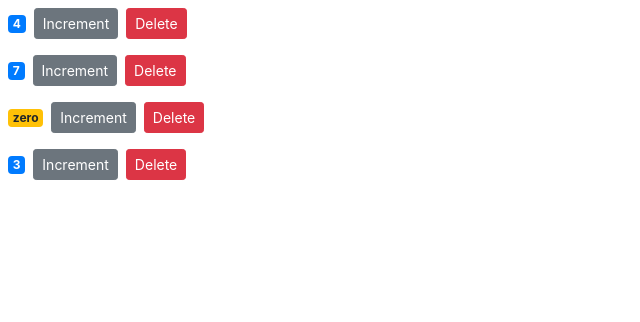
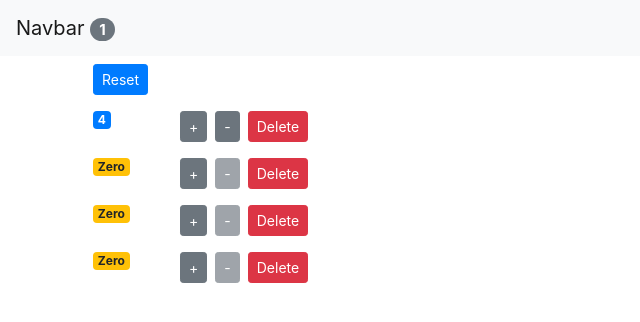
Before and after one commit to SinaMirzahosseinian/shopping-cart, a React (Create React App) app: page / in a window 1280 px wide. Shown: the top 322 px of the page, without its empty margins (0-640 px from the left). Built offline with nearby package versions, Linux system fonts and the light colour scheme.

Commit message:
navbar added

```diff
--- a/src/App.js
+++ b/src/App.js
@@ -1,31 +1,63 @@
 import React, { Component } from "react";
-import Counter from "./components/counters";
+import NavBar from "./components/navbar";
+import Counters from "./components/counters";
+import "./App.css";
 
 class App extends Component {
   state = {
-    counter: [
+    counters: [
       { id: 1, value: 4 },
-      { id: 2, value: 7 },
+      { id: 2, value: 0 },
       { id: 3, value: 0 },
-      { id: 4, value: 3 }
+      { id: 4, value: 0 }
     ]
   };
+
+  handleIncrement = counter => {
+    const counters = [...this.state.counters];
+    const index = counters.indexOf(counter);
+    counters[index] = { ...counter };
+    counters[index].value++;
+    this.setState({ counters });
+  };
+
+  handleDecrement = counter => {
+    const counters = [...this.state.counters];
+    const index = counters.indexOf(counter);
+    counters[index] = { ...counter };
+    counters[index].value--;
+    this.setState({ counters });
+  };
+
+  handleReset = () => {
+    const counters = this.state.counters.map(c => {
+      c.value = 0;
+      return c;
+    });
+    this.setState({ counters });
+  };
+
   handleDelete = counterId => {
-    const counter = this.state.counter.filter(c => c.id !== counterId);
-    this.setState({ counter });
+    const counters = this.state.counters.filter(c => c.id !== counterId);
+    this.setState({ counters });
   };
+
   render() {
     return (
-      <main>
-        {this.state.counter.map(c => (
-          <Counter
-            id={c.id}
-            key={c.id}
-            value={c.value}
+      <React.Fragment>
+        <NavBar
+          totalCounters={this.state.counters.filter(c => c.value > 0).length}
+        />
+        <main className="container">
+          <Counters
+            counters={this.state.counters}
+            onReset={this.handleReset}
+            onIncrement={this.handleIncrement}
+            onDecrement={this.handleDecrement}
             onDelete={this.handleDelete}
           />
-        ))}
-      </main>
+        </main>
+      </React.Fragment>
     );
   }
 }
--- /dev/null
+++ b/src/components/counter.jsx
@@ -0,0 +1,47 @@
+import React, { Component } from "react";
+
+class Counter extends Component {
+  render() {
+    return (
+      <div className="row">
+        <div className="col-1">
+          <span className={this.getBadgeClasses()}>{this.formatCount()}</span>
+        </div>
+        <div className="col">
+          <button
+            onClick={() => this.props.onIncrement(this.props.counter)}
+            className="btn btn-secondary btn-sm"
+          >
+            +
+          </button>
+          <button
+            onClick={() => this.props.onDecrement(this.props.counter)}
+            className="btn btn-secondary btn-sm m-2"
+            disabled={this.props.counter.value === 0 ? "disabled" : ""}
+          >
+            -
+          </button>
+          <button
+            onClick={() => this.props.onDelete(this.props.counter.id)}
+            className="btn btn-danger btn-sm"
+          >
+            Delete
+          </button>
+        </div>
+      </div>
+    );
+  }
+
+  getBadgeClasses() {
+    let classes = "badge m-2 badge-";
+    classes += this.props.counter.value === 0 ? "warning" : "primary";
+    return classes;
+  }
+
+  formatCount() {
+    const { value } = this.props.counter;
+    return value === 0 ? "Zero" : value;
+  }
+}
+
+export default Counter;
--- a/src/components/counters.jsx
+++ b/src/components/counters.jsx
@@ -1,44 +1,28 @@
 import React, { Component } from "react";
+import Counter from "./counter";
 
-class Counter extends Component {
-  state = {
-    count: this.props.value
-  };
-
-  handleIncrement = () => {
-    this.setState({ count: this.state.count + 1 });
-  };
+class Counters extends Component {
   render() {
     return (
-      <React.Fragment>
-        <div className="">
-          <span className={this.getBadgeClsses()}>{this.formatCount()}</span>
-          <button
-            onClick={() => this.handleIncrement()}
-            className="btn btn-secondary btn-sm"
-          >
-            Increment
-          </button>
-          <button
-            onClick={() => this.props.onDelete(this.props.id)}
-            className="btn btn-danger btn-sm m-2"
-          >
-            Delete
-          </button>
-        </div>
-      </React.Fragment>
+      <div>
+        <button
+          onClick={this.props.onReset}
+          className="btn btn-primary btn-sm m-2"
+        >
+          Reset
+        </button>
+        {this.props.counters.map(counter => (
+          <Counter
+            key={counter.id}
+            onDelete={this.props.onDelete}
+            onIncrement={this.props.onIncrement}
+            onDecrement={this.props.onDecrement}
+            counter={counter}
+          />
+        ))}
+      </div>
     );
-  }
-  getBadgeClsses() {
-    let classes = "badge m-2 badge-";
-    classes += this.state.count === 0 ? "warning" : "primary";
-    return classes;
-  }
-
-  formatCount() {
-    const { count } = this.state;
-    return count === 0 ? "zero" : count;
   }
 }
 
-export default Counter;
+export default Counters;
--- /dev/null
+++ b/src/components/navbar.jsx
@@ -0,0 +1,17 @@
+import React, { Component } from "react";
+
+// Stateless Functional Component
+const NavBar = props => {
+  return (
+    <nav className="navbar navbar-light bg-light">
+      <a className="navbar-brand" href="#">
+        Navbar{" "}
+        <span className="badge badge-pill badge-secondary">
+          {props.totalCounters}
+        </span>
+      </a>
+    </nav>
+  );
+};
+
+export default NavBar;
--- a/src/index.js
+++ b/src/index.js
@@ -3,7 +3,7 @@
 import "./index.css";
 import App from "./App";
 import registerServiceWorker from "./registerServiceWorker";
-import "font-awesome/css/font-awesome.css";
 import "bootstrap/dist/css/bootstrap.css";
+
 ReactDOM.render(<App />, document.getElementById("root"));
 registerServiceWorker();
```
Also changed, not shown: src/logo.svg (added).
